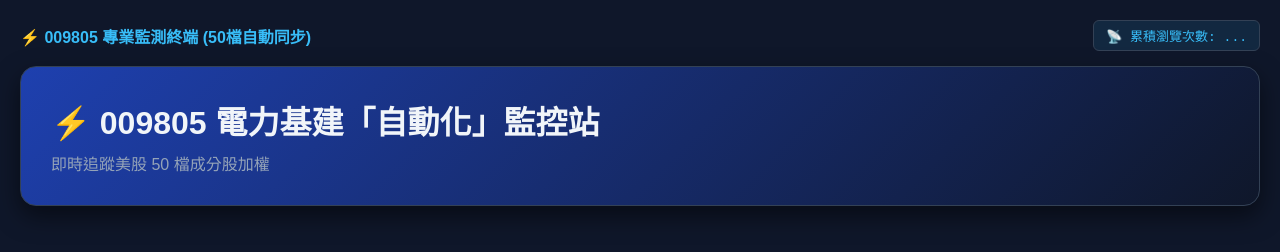
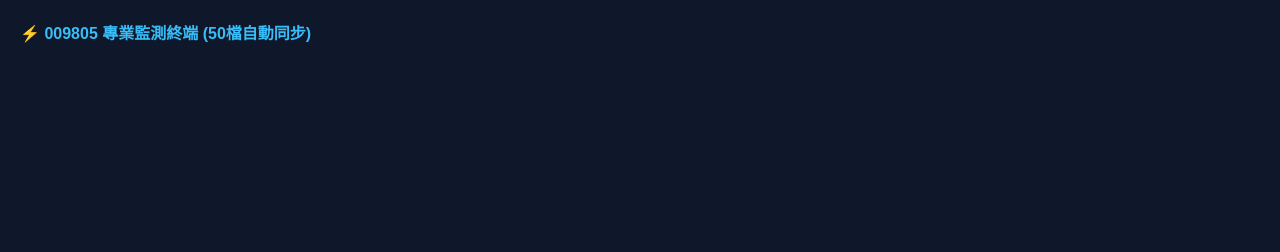
Before and after one commit to axlwu760710-hash/009805viewer, a plain HTML site: page index.html in a window 1280 px wide. Drawn offline with Linux system fonts and the light colour scheme.

Commit message:
Update index.html

```diff
--- a/index.html
+++ b/index.html
@@ -20,13 +20,13 @@
 
         /* 頂部導航與計數器 */
         .top-nav { display: flex; justify-content: space-between; align-items: center; margin-bottom: 15px; }
-        .visitor-counter { color: var(--blue); font-family: monospace; background: rgba(56, 189, 248, 0.1); padding: 5px 12px; border-radius: 6px; border: 1px solid var(--border); }
+        .visitor-counter { color: var(--blue); font-family: monospace; background: rgba(56, 189, 248, 0.1); padding: 5px 12px; border-radius: 6px; border: 1px solid var(--border); font-weight: bold; }
 
         /* Dashboard Header */
         .header { background: linear-gradient(135deg, #1e40af 0%, #0f172a 100%); padding: 30px; border-radius: 16px; display: flex; justify-content: space-between; align-items: center; margin-bottom: 25px; border: 1px solid var(--border); box-shadow: 0 10px 25px rgba(0,0,0,0.5); }
         .status-light { background: rgba(34, 197, 94, 0.1); color: var(--green); border: 1px solid var(--green); padding: 5px 15px; border-radius: 20px; font-weight: bold; animation: pulse 2s infinite; }
 
-        /* 動態預估數據條 (取代原本靜態的變壓器資訊) */
+        /* 動態預估數據條 */
         .market-bar { display: grid; grid-template-columns: repeat(3, 1fr); gap: 15px; margin-bottom: 25px; }
         .indicator { background: var(--card); padding: 20px; border-radius: 10px; border-left: 5px solid var(--blue); text-align: center; border: 1px solid var(--border); }
         .ind-label { font-size: 14px; color: #94a3b8; display: block; margin-bottom: 8px; }
@@ -40,7 +40,7 @@
         tr:hover { background: #334155; transition: 0.2s; }
 
         .ticker { font-weight: bold; color: var(--blue); }
-        .weight-tag { background: rgba(56, 189, 248, 0.1); padding: 2px 6px; border-radius: 4px; font-size: 12px; }
+        .weight-tag { background: rgba(56, 189, 248, 0.1); padding: 2px 6px; border-radius: 4px; font-size: 12px; color: var(--green); border: 1px solid rgba(34, 197, 94, 0.3); }
 
         /* Chart & News Section */
         .flex-row { display: grid; grid-template-columns: 2fr 1fr; gap: 20px; }
@@ -58,10 +58,3 @@
 <div class="container">
     <div class="top-nav">
         <div style="font-weight: bold; color: var(--blue);">⚡ 009805 專業監測終端 (50檔自動同步)</div>
-        <div class="visitor-counter">📡 累積瀏覽次數: <span id="visits">...</span></div>
-    </div>
-
-    <div class="header">
-        <div>
-            <h1 style="margin:0;">⚡ 009805 電力基建「自動化」監控站</h1>
-            <p style="margin:8px 0 0; color:#94a3b8;">即時追蹤美股 50 檔成分股加權
```
